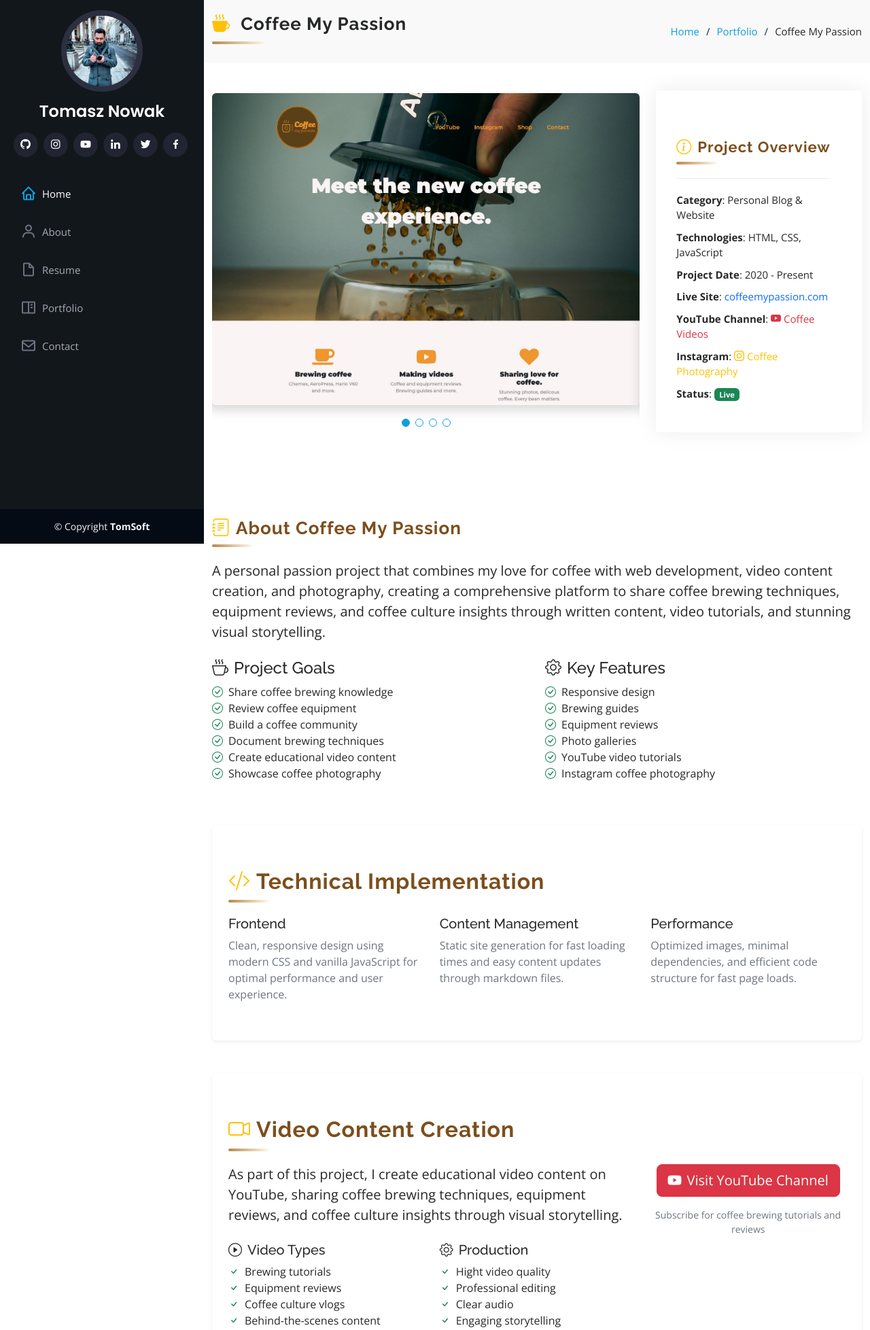
After one commit to speedy901990/tomsoftweb, a PHP site: page /portfolio/lazyscore.php in a window 1280 px wide. The commit adds this page. Shown: the top 1957 px of the page at 68% size. Run offline with PHP 8.4, Linux system fonts and the light colour scheme.

```diff
--- a/index.php
+++ b/index.php
@@ -253,10 +253,10 @@
 
           <div class="col-lg-4 col-md-6 portfolio-item filter-apps">
             <div class="portfolio-wrap">
-              <img src="assets/img/portfolio/portfolio-9.jpg" class="img-fluid" alt="">
+              <img src="assets/img/portfolio/lazy-score/lazyscore-miniature.jpg" class="img-fluid" alt="">
               <div class="portfolio-links">
-                <a href="assets/img/portfolio/portfolio-9.jpg" data-gallery="portfolioGallery" class="portfolio-lightbox" title="Lazy Score"><i class="bx bx-plus"></i></a>
-                <a href="portfolio-details.html" title="More Details"><i class="bx bx-link"></i></a>
+                <a href="assets/img/portfolio/lazy-score/lazyscore-miniature.jpg" data-gallery="portfolioGallery" class="portfolio-lightbox" title="Lazy Score"><i class="bx bx-plus"></i></a>
+                <a href="portfolio/lazyscore.php" title="More Details"><i class="bx bx-link"></i></a>
               </div>
             </div>
           </div>
--- /dev/null
+++ b/portfolio/lazyscore.php
@@ -0,0 +1,343 @@
+<!DOCTYPE html>
+<html lang="en">
+
+<head>
+  <meta charset="utf-8">
+  <meta content="width=device-width, initial-scale=1.0" name="viewport">
+
+  <title>Coffee My Passion - Portfolio Project | TomSoft</title>
+  <meta content="Coffee My Passion - A personal coffee blog and passion project showcasing coffee brewing techniques, equipment reviews, and coffee culture." name="description">
+  <meta content="coffee, brewing, passion, blog, portfolio" name="keywords">
+
+  <!-- Favicons -->
+  <link href="../assets/img/favicon.png" rel="icon">
+  <link href="../assets/img/apple-touch-icon.png" rel="apple-touch-icon">
+
+  <!-- Google Fonts -->
+  <link href="https://fonts.googleapis.com/css?family=Open+Sans:300,300i,400,400i,600,600i,700,700i|Raleway:300,300i,400,400i,500,500i,600,600i,700,700i|Poppins:300,300i,400,400i,500,500i,600,600i,700,700i" rel="stylesheet">
+
+  <!-- Vendor CSS Files -->
+  <link href="../assets/vendor/aos/aos.css" rel="stylesheet">
+  <link href="../assets/vendor/bootstrap/css/bootstrap.min.css" rel="stylesheet">
+  <link href="../assets/vendor/bootstrap-icons/bootstrap-icons.css" rel="stylesheet">
+  <link href="../assets/vendor/boxicons/css/boxicons.min.css" rel="stylesheet">
+  <link href="../assets/vendor/glightbox/css/glightbox.min.css" rel="stylesheet">
+  <link href="../assets/vendor/swiper/swiper-bundle.min.css" rel="stylesheet">
+
+  <!-- Template Main CSS File -->
+  <link href="../assets/css/style.css" rel="stylesheet">
+
+  <style>
+    .section-header {
+      font-size: 2rem;
+      font-weight: bold;
+      color: #7c4f1d;
+      letter-spacing: 1px;
+      position: relative;
+      margin-bottom: 1.2rem;
+      margin-top: 2.5rem;
+      display: inline-block;
+    }
+    .section-header .header-underline {
+      display: block;
+      width: 60px;
+      height: 4px;
+      background: linear-gradient(90deg,#b6894c,#fffbe7);
+      border-radius: 2px;
+      margin-top: 8px;
+    }
+  </style>
+</head>
+
+<body>
+
+  <!-- ======= Mobile nav toggle button ======= -->
+  <i class="bi bi-list mobile-nav-toggle d-xl-none"></i>
+
+  <?php include '../header.html'; ?>
+
+  <main id="main">
+
+    <!-- ======= Breadcrumbs ======= -->
+    <section id="breadcrumbs" class="breadcrumbs">
+      <div class="container">
+        <div class="d-flex justify-content-between align-items-center">
+          <h2 class="display-5 fw-bold text-brown position-relative" style="letter-spacing:1px;">
+            <i class="bi bi-cup-hot-fill me-2 text-warning"></i>
+            Coffee My Passion
+            <span style="display:block;width:80px;height:4px;background:linear-gradient(90deg,#b6894c,#fffbe7);border-radius:2px;margin:10px 0 0 0;"></span>
+          </h2>
+          <ol>
+            <li><a href="../index.php">Home</a></li>
+            <li><a href="../index.php#portfolio">Portfolio</a></li>
+            <li>Coffee My Passion</li>
+          </ol>
+        </div>
+      </div>
+    </section><!-- End Breadcrumbs -->
+
+    <!-- ======= Portfolio Details Section ======= -->
+    <section id="portfolio-details" class="portfolio-details">
+      <div class="container">
+
+        <!-- Project Overview -->
+        <div class="row mb-5" data-aos="fade-up">
+          <div class="col-lg-8">
+            <div class="portfolio-details-slider swiper">
+              <div class="swiper-wrapper align-items-center">
+                <div class="swiper-slide">
+                  <img src="../assets/img/portfolio/coffee-my-passion/coffee-main.jpg" alt="Coffee My Passion - Main Page" class="img-fluid rounded shadow">
+                </div>
+                <div class="swiper-slide">
+                  <img src="../assets/img/portfolio/coffee-my-passion/coffee-brewing.jpg" alt="Coffee Brewing Guide" class="img-fluid rounded shadow">
+                </div>
+                <div class="swiper-slide">
+                  <img src="../assets/img/portfolio/coffee-my-passion/coffee-equipment.jpg" alt="Coffee Equipment Reviews" class="img-fluid rounded shadow">
+                </div>
+                <div class="swiper-slide">
+                  <img src="../assets/img/portfolio/coffee-my-passion/coffee-mobile.jpg" alt="Mobile Responsive Design" class="img-fluid rounded shadow">
+                </div>
+              </div>
+              <div class="swiper-pagination"></div>
+            </div>
+          </div>
+
+          <div class="col-lg-4">
+            <div class="portfolio-info" data-aos="fade-left">
+              <h3 class="section-header"><i class="bi bi-info-circle me-2 text-warning"></i>Project Overview<span class="header-underline"></span></h3>
+              <ul>
+                <li><strong>Category</strong>: Personal Blog & Website</li>
+                <li><strong>Technologies</strong>: HTML, CSS, JavaScript</li>
+                <li><strong>Project Date</strong>: 2020 - Present</li>
+                <li><strong>Live Site</strong>: <a href="http://coffeemypassion.com" target="_blank" class="text-primary">coffeemypassion.com</a></li>
+                <li><strong>YouTube Channel</strong>: <a href="https://www.youtube.com/@coffeemypassion" target="_blank" class="text-danger"><i class="bi bi-youtube me-1"></i>Coffee Videos</a></li>
+                <li><strong>Instagram</strong>: <a href="https://www.instagram.com/__coffeemypassion__/" target="_blank" class="text-warning"><i class="bi bi-instagram me-1"></i>Coffee Photography</a></li>
+                <li><strong>Status</strong>: <span class="badge bg-success">Live</span></li>
+              </ul>
+            </div>
+          </div>
+        </div>
+
+        <!-- Project Description -->
+        <div class="row mb-5" data-aos="fade-up" data-aos-delay="100">
+          <div class="col-lg-12">
+            <div class="portfolio-description">
+              <h2 class="section-header"><i class="bi bi-journal-text me-2 text-warning"></i>About Coffee My Passion<span class="header-underline"></span></h2>
+              <p class="lead mb-4">
+                A personal passion project that combines my love for coffee with web development, video content creation, and photography, creating a comprehensive platform to share coffee brewing techniques, equipment reviews, and coffee culture insights through written content, video tutorials, and stunning visual storytelling.
+              </p>
+
+              <div class="row">
+                <div class="col-lg-6">
+                  <h4><i class="bi bi-cup-hot me-2"></i>Project Goals</h4>
+                  <ul class="list-unstyled">
+                    <li><i class="bi bi-check-circle text-success me-2"></i>Share coffee brewing knowledge</li>
+                    <li><i class="bi bi-check-circle text-success me-2"></i>Review coffee equipment</li>
+                    <li><i class="bi bi-check-circle text-success me-2"></i>Build a coffee community</li>
+                    <li><i class="bi bi-check-circle text-success me-2"></i>Document brewing techniques</li>
+                    <li><i class="bi bi-check-circle text-success me-2"></i>Create educational video content</li>
+                    <li><i class="bi bi-check-circle text-success me-2"></i>Showcase coffee photography</li>
+                  </ul>
+                </div>
+                <div class="col-lg-6">
+                  <h4><i class="bi bi-gear me-2"></i>Key Features</h4>
+                  <ul class="list-unstyled">
+                    <li><i class="bi bi-check-circle text-success me-2"></i>Responsive design</li>
+                    <li><i class="bi bi-check-circle text-success me-2"></i>Brewing guides</li>
+                    <li><i class="bi bi-check-circle text-success me-2"></i>Equipment reviews</li>
+                    <li><i class="bi bi-check-circle text-success me-2"></i>Photo galleries</li>
+                    <li><i class="bi bi-check-circle text-success me-2"></i>YouTube video tutorials</li>
+                    <li><i class="bi bi-check-circle text-success me-2"></i>Instagram coffee photography</li>
+                  </ul>
+                </div>
+              </div>
+            </div>
+          </div>
+        </div>
+
+        <!-- Technical Details -->
+        <div class="row mb-5" data-aos="fade-up" data-aos-delay="200">
+          <div class="col-lg-12">
+            <div class="card border-0 shadow-sm">
+              <div class="card-body p-4">
+                <h3 class="section-header"><i class="bi bi-code-slash me-2 text-warning"></i>Technical Implementation<span class="header-underline"></span></h3>
+                <div class="row">
+                  <div class="col-md-4 mb-3">
+                    <h5>Frontend</h5>
+                    <p class="text-muted">Clean, responsive design using modern CSS and vanilla JavaScript for optimal performance and user experience.</p>
+                  </div>
+                  <div class="col-md-4 mb-3">
+                    <h5>Content Management</h5>
+                    <p class="text-muted">Static site generation for fast loading times and easy content updates through markdown files.</p>
+                  </div>
+                  <div class="col-md-4 mb-3">
+                    <h5>Performance</h5>
+                    <p class="text-muted">Optimized images, minimal dependencies, and efficient code structure for fast page loads.</p>
+                  </div>
+                </div>
+              </div>
+            </div>
+          </div>
+        </div>
+
+        <!-- Video Content Creation -->
+        <div class="row mb-5" data-aos="fade-up" data-aos-delay="250">
+          <div class="col-lg-12">
+            <div class="card border-0 shadow-sm">
+              <div class="card-body p-4">
+                <h3 class="section-header"><i class="bi bi-camera-video me-2 text-warning"></i>Video Content Creation<span class="header-underline"></span></h3>
+                <div class="row">
+                  <div class="col-lg-8">
+                    <p class="lead mb-4">
+                      As part of this project, I create educational video content on YouTube, sharing coffee brewing techniques, equipment reviews, and coffee culture insights through visual storytelling.
+                    </p>
+                    <div class="row">
+                      <div class="col-md-6 mb-3">
+                        <h5><i class="bi bi-play-circle me-2"></i>Video Types</h5>
+                        <ul class="list-unstyled">
+                          <li><i class="bi bi-check text-success me-2"></i>Brewing tutorials</li>
+                          <li><i class="bi bi-check text-success me-2"></i>Equipment reviews</li>
+                          <li><i class="bi bi-check text-success me-2"></i>Coffee culture vlogs</li>
+                          <li><i class="bi bi-check text-success me-2"></i>Behind-the-scenes content</li>
+                        </ul>
+                      </div>
+                      <div class="col-md-6 mb-3">
+                        <h5><i class="bi bi-gear me-2"></i>Production</h5>
+                        <ul class="list-unstyled">
+                          <li><i class="bi bi-check text-success me-2"></i>Hight video quality</li>
+                          <li><i class="bi bi-check text-success me-2"></i>Professional editing</li>
+                          <li><i class="bi bi-check text-success me-2"></i>Clear audio</li>
+                          <li><i class="bi bi-check text-success me-2"></i>Engaging storytelling</li>
+                        </ul>
+                      </div>
+                    </div>
+                  </div>
+                  <div class="col-lg-4">
+                    <div class="text-center">
+                      <a href="https://www.youtube.com/@coffeemypassion" target="_blank" class="btn btn-danger btn-lg mb-3">
+                        <i class="bi bi-youtube me-2"></i>Visit YouTube Channel
+                      </a>
+                      <p class="text-muted small">Subscribe for coffee brewing tutorials and reviews</p>
+                    </div>
+                  </div>
+                </div>
+              </div>
+            </div>
+          </div>
+        </div>
+
+        <!-- Instagram Photography -->
+        <div class="row mb-5" data-aos="fade-up" data-aos-delay="300">
+          <div class="col-lg-12">
+            <div class="card border-0 shadow-sm">
+              <div class="card-body p-4">
+                <h3 class="section-header"><i class="bi bi-camera me-2 text-warning"></i>Instagram Photography<span class="header-underline"></span></h3>
+                <div class="row">
+                  <div class="col-lg-8">
+                    <p class="lead mb-4">
+                      My Instagram feed showcases stunning creative photography of coffee, brewing equipment, and coffee culture, capturing the beauty and artistry of coffee preparation through carefully composed shots and artistic lighting.
+                    </p>
+                    <div class="row">
+                      <div class="col-md-6 mb-3">
+                        <h5><i class="bi bi-image me-2"></i>Photography Style</h5>
+                        <ul class="list-unstyled">
+                          <li><i class="bi bi-check text-success me-2"></i>Creative composition</li>
+                          <li><i class="bi bi-check text-success me-2"></i>Artistic lighting</li>
+                          <li><i class="bi bi-check text-success me-2"></i>Equipment showcases</li>
+                          <li><i class="bi bi-check text-success me-2"></i>Coffee culture moments</li>
+                        </ul>
+                      </div>
+                      <div class="col-md-6 mb-3">
+                        <h5><i class="bi bi-palette me-2"></i>Visual Elements</h5>
+                        <ul class="list-unstyled">
+                          <li><i class="bi bi-check text-success me-2"></i>High-quality images</li>
+                          <li><i class="bi bi-check text-success me-2"></i>Consistent aesthetic</li>
+                          <li><i class="bi bi-check text-success me-2"></i>Storytelling through visuals</li>
+                          <li><i class="bi bi-check text-success me-2"></i>Engaging captions</li>
+                        </ul>
+                      </div>
+                    </div>
+                  </div>
+                  <div class="col-lg-4">
+                    <div class="text-center">
+                      <a href="https://www.instagram.com/__coffeemypassion__/" target="_blank" class="btn btn-warning btn-lg mb-3">
+                        <i class="bi bi-instagram me-2"></i>Follow on Instagram
+                      </a>
+                      <p class="text-muted small">Discover stunning coffee photography and culture</p>
+                    </div>
+                  </div>
+                </div>
+              </div>
+            </div>
+          </div>
+        </div>
+
+        <!-- Project Gallery -->
+        <div class="row" data-aos="fade-up" data-aos-delay="300">
+          <div class="col-lg-12">
+            <h3 class="section-header"><i class="bi bi-images me-2 text-warning"></i>Project Gallery<span class="header-underline"></span></h3>
+            <div class="row g-4">
+              <div class="col-lg-4 col-md-6">
+                <div class="card border-0 shadow-sm h-100">
+                  <img src="../assets/img/portfolio/coffee-my-passion/coffee-main.jpg" class="card-img-top" alt="Homepage Design">
+                  <div class="card-body">
+                    <h5 class="card-title">Homepage Design</h5>
+                    <p class="card-text text-muted">Clean and welcoming homepage showcasing the latest coffee content.</p>
+                  </div>
+                </div>
+              </div>
+              <div class="col-lg-4 col-md-6">
+                <div class="card border-0 shadow-sm h-100">
+                  <img src="../assets/img/portfolio/coffee-my-passion/coffee-brewing-guides.jpg" class="card-img-top" alt="Brewing Guides">
+                  <div class="card-body">
+                    <h5 class="card-title">Brewing Guides</h5>
+                    <p class="card-text text-muted">Step-by-step guides for various coffee brewing methods.</p>
+                  </div>
+                </div>
+              </div>
+              <div class="col-lg-4 col-md-6">
+                <div class="card border-0 shadow-sm h-100">
+                  <img src="../assets/img/portfolio/coffee-my-passion/coffee-mobile-experience.jpg" class="card-img-top" alt="Mobile Experience">
+                  <div class="card-body">
+                    <h5 class="card-title">Mobile Experience</h5>
+                    <p class="card-text text-muted">Fully responsive design that works perfectly on all devices.</p>
+                  </div>
+                </div>
+              </div>
+            </div>
+          </div>
+        </div>
+
+      </div>
+    </section><!-- End Portfolio Details Section -->
+
+  </main><!-- End #main -->
+
+  <!-- ======= Footer ======= -->
+  <footer id="footer">
+    <div class="container">
+      <div class="copyright">
+        &copy; Copyright <strong><span>TomSoft</span></strong>
+      </div>
+    </div>
+  </footer><!-- End  Footer -->
+
+  <a href="#" class="back-to-top d-flex align-items-center justify-content-center"><i class="bi bi-arrow-up-short"></i></a>
+
+  <!-- Vendor JS Files -->
+  <script src="../assets/vendor/purecounter/purecounter_vanilla.js"></script>
+  <script src="../assets/vendor/aos/aos.js"></script>
+  <script src="../assets/vendor/bootstrap/js/bootstrap.bundle.min.js"></script>
+  <script src="../assets/vendor/glightbox/js/glightbox.min.js"></script>
+  <script src="../assets/vendor/isotope-layout/isotope.pkgd.min.js"></script>
+  <script src="../assets/vendor/swiper/swiper-bundle.min.js"></script>
+  <script src="../assets/vendor/typed.js/typed.min.js"></script>
+  <script src="../assets/vendor/waypoints/noframework.waypoints.js"></script>
+  <script src="../assets/vendor/php-email-form/validate.js"></script>
+
+  <!-- Template Main JS File -->
+  <script src="../assets/js/main.js"></script>
+
+</body>
+
+</html>
```
Also changed, not shown: portfolio/carswithtom.php (+4 -4 lines), assets/img/portfolio/lazy-score/lazyscore-miniature.jpg (added).
